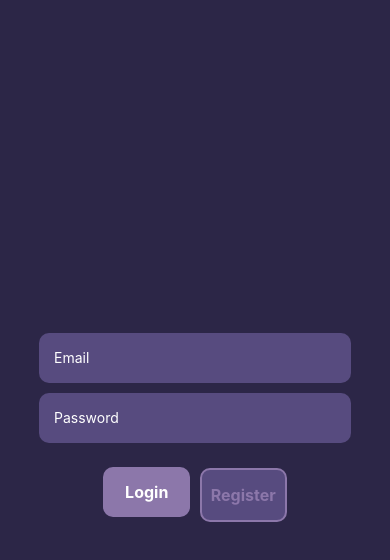
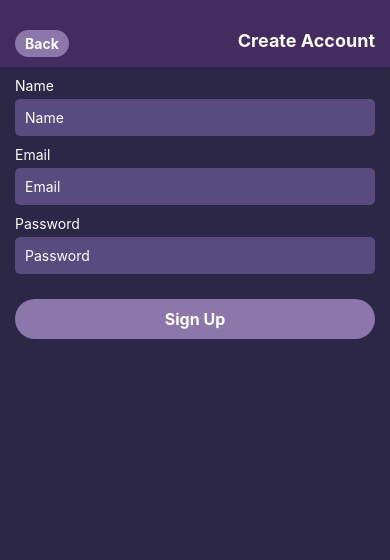
Before and after one commit to momiah/mindmai, a React Native app: screen /CreateAccount in a window 390 px wide. Before the commit this address had no page. Shown: the top 560 px of the page. Built offline with nearby package versions, Linux system fonts and the light colour scheme.

Commit message:
SignInScreen, Homepage, CreateAccount UI update

```diff
--- a/App.js
+++ b/App.js
@@ -5,6 +5,7 @@ import { StyleSheet, Text, View } from 'react-native';
 import SignInScreen from './screens/SignInScreen';
 import HomeScreen from './screens/HomeScreen';
 import ChatScreen from './screens/ChatScreen';
+import CreateAccountScreen from './screens/CreateAccountScreen';
 
 
 const Stack = createNativeStackNavigator();
@@ -12,8 +13,9 @@ const Stack = createNativeStackNavigator();
 const App = () => {
   return (
     <NavigationContainer>
-      <Stack.Navigator >
+      <Stack.Navigator initialRouteName='SignIn' >
         <Stack.Screen options={{ headerShown: false }} name="SignIn" component={SignInScreen} />
+        <Stack.Screen options={{ headerShown: false }} name="CreateAccount" component={CreateAccountScreen} />
         <Stack.Screen options={{ headerShown: false, gestureEnabled: false  }} name="Home" component={HomeScreen} />
         <Stack.Screen options={{ headerShown: false }} name="Chat" component={ChatScreen} />
       </Stack.Navigator>
--- a/package.json
+++ b/package.json
@@ -27,6 +27,7 @@
     "react-native-reanimated-indicators": "^3.0.0",
     "react-native-safe-area-context": "^4.5.0",
     "react-native-screens": "~3.20.0",
+    "react-native-svg": "^13.11.0",
     "react-native-web": "^0.19.5",
     "speech": "^0.2.1",
     "update": "^0.7.4"
--- /dev/null
+++ b/screens/CreateAccountScreen.js
@@ -0,0 +1,143 @@
+import React, { useState } from "react";
+import {
+    View,
+    Text,
+    TextInput,
+    TouchableOpacity,
+    StyleSheet,
+    Alert
+} from "react-native";
+import { useNavigation } from "@react-navigation/native";
+import { getAuth, createUserWithEmailAndPassword, updateProfile } from "firebase/auth";
+import { SafeAreaView } from "react-native-safe-area-context";
+
+const CreateAccountScreen = () => {
+    const [name, setName] = useState("");
+    const [email, setEmail] = useState("");
+    const [password, setPassword] = useState("");
+
+    const navigation = useNavigation();
+
+    const handleSignUp = async () => {
+        const auth = getAuth();
+        try {
+            const userCredential = await createUserWithEmailAndPassword(auth, email, password);
+            const user = userCredential.user;
+            await updateProfile(user, {
+                displayName: name,
+            });
+            Alert.alert('Account Created!')
+            // Navigate to the next screen or show a success message
+        } catch (error) {
+            console.error("Error creating user:", error);
+            Alert.alert(error)
+            // Handle the error, e.g., show an error message to the user
+        }
+    };
+
+    return (
+        <View style={styles.container}>
+            <SafeAreaView  style={styles.headingContainer} >
+            <TouchableOpacity onPress={() => navigation.goBack()} style={styles.backButton}>
+                <Text style={styles.backButtonText}>Back</Text>
+            </TouchableOpacity>
+            <Text style={styles.heading}>Create Account</Text>
+            </SafeAreaView>
+
+
+            <View style={styles.inputContainer}>
+                <Text style={styles.label}>Name</Text>
+                <TextInput
+                    style={styles.input}
+                    placeholder="Name"
+                    value={name}
+                    onChangeText={setName}
+                />
+                <Text style={styles.label}>Email</Text>
+                <TextInput
+                    style={styles.input}
+                    placeholder="Email"
+                    value={email}
+                    onChangeText={setEmail}
+                />
+                <Text style={styles.label}>Password</Text>
+                <TextInput
+                    style={styles.input}
+                    placeholder="Password"
+                    value={password}
+                    onChangeText={setPassword}
+                    secureTextEntry={true}
+                />
+            </View>
+
+            <TouchableOpacity onPress={handleSignUp} style={styles.signUpButton}>
+                <Text style={styles.signUpButtonText}>Sign Up</Text>
+            </TouchableOpacity>
+        </View>
+    );
+};
+
+const styles = StyleSheet.create({
+    container: {
+        flex: 1,
+        backgroundColor: '#2C2647',
+
+    },
+    heading: {
+        fontSize: 18,
+        fontWeight: 'bold',
+        flexDirection: 'row',
+        color: '#FFFFFF',
+    },
+    headingContainer: {
+        flexDirection: 'row',
+        marginBottom: 10,
+        backgroundColor: '#442C60',
+        padding: 10,
+        paddingTop: 30,
+        paddingHorizontal: 15,
+        justifyContent: 'space-between'
+    },
+    input: {
+        backgroundColor: '#574B7F',
+        color: '#FFFFFF',
+        padding: 10,
+        borderRadius: 5,
+        marginBottom: 10,
+    },
+    inputContainer: {
+        paddingHorizontal: 15
+    },
+    signUpButton: {
+        backgroundColor: '#8C77AA',
+        borderRadius: 20,
+        padding: 10,
+        alignItems: 'center',
+        marginTop: 15,
+        marginHorizontal: 15
+    },
+    signUpButtonText: {
+        color: 'white',
+        fontSize: 16,
+        fontWeight: 'bold',
+    },
+    label: {
+        color: '#FFFFFF',
+        fontSize: 14,
+        marginBottom: 5,
+    },
+    backButton: {
+        backgroundColor: '#8C77AA',
+        borderRadius: 20,
+        padding: 5,
+        paddingHorizontal: 10,
+        alignItems: 'center',
+    },
+    backButtonText: {
+        color: 'white',
+        fontSize: 14,
+        fontWeight: 'bold',
+    },
+});
+
+export default CreateAccountScreen;
--- a/screens/HomeScreen.js
+++ b/screens/HomeScreen.js
@@ -1,15 +1,20 @@
 import React, { useState, useEffect, useCallback } from 'react';
-import { View, Text, TouchableOpacity, FlatList, Alert, StyleSheet } from 'react-native';
+import { View, Text, TouchableOpacity, FlatList, Alert, StyleSheet, StatusBar } from 'react-native';
 import { signOut, getAuth } from 'firebase/auth';
 import { FIREBASE_APP } from '../services/firebase.config';
 import { useNavigation, useFocusEffect } from '@react-navigation/native';
 import { SafeAreaView } from 'react-native-safe-area-context';
 import Icon from 'react-native-vector-icons/MaterialCommunityIcons';
-import { collection, getFirestore, query, getDocs, orderBy, doc, setDoc, onSnapshot} from 'firebase/firestore';
+import { collection, getFirestore, query, getDocs, orderBy, doc, setDoc, onSnapshot } from 'firebase/firestore';
 
 const HomeScreen = () => {
   const [chats, setChats] = useState([]);
   const auth = getAuth(FIREBASE_APP);
+  const user = auth.currentUser;
+  const userName = user.displayName;
+
+  console.log(userName)
+
   const navigation = useNavigation();
   const db = getFirestore(FIREBASE_APP);
 
@@ -86,23 +91,31 @@ const HomeScreen = () => {
 
 
   return (
-    <SafeAreaView style={styles.container}>
-      <View style={styles.header}>
-        <Text style={styles.heading}>Chats</Text>
-        <TouchableOpacity onPress={handleNewChat} style={styles.newChatButton}>
-          <Icon name="chat-plus-outline" size={25} color="#FFFFFF" />
-        </TouchableOpacity>
-      </View>
+    <View style={styles.container}>
+      <SafeAreaView style={styles.headerContainer}>
+
+        <View style={styles.header}>
+          <Text style={styles.heading}>Hi {userName}</Text>
+          <View style={{ flexDirection: 'row', justifyContent: 'space-between'}}>
+            <TouchableOpacity onPress={handleNewChat} style={styles.newChatButton}>
+              <Icon margin={5} name="chat-plus-outline" size={25} color="#FFFFFF" />
+            </TouchableOpacity>
+            <TouchableOpacity onPress={handleSignOut} >
+              <Icon margin={5}  name="logout" size={25} color="#FFFFFF" />
+            </TouchableOpacity>
+          </View>
+        </View>
+
+      </SafeAreaView>
       <FlatList
         data={chats}
         renderItem={renderChatItem}
         keyExtractor={(item) => item.id}
         initialNumToRender={100}
+        style={{ marginHorizontal: 5 }}
       />
-      <TouchableOpacity onPress={handleSignOut} style={styles.signOutButton}>
-        <Text style={styles.signOutButtonText}>Sign Out</Text>
-      </TouchableOpacity>
-    </SafeAreaView>
+
+    </View>
   );
 };
 
@@ -110,16 +123,15 @@ const styles = StyleSheet.create({
   container: {
     flex: 1,
     backgroundColor: '#2C2647',
-    padding: 10,
+  },
+  headerContainer: {
+    backgroundColor: '#442C60',
   },
   header: {
     flexDirection: 'row',
     justifyContent: 'space-between',
     alignItems: 'center',
-    backgroundColor: '#442C60',
     padding: 10,
-    paddingTop: 30,
-    marginHorizontal: -10,
   },
   heading: {
     fontSize: 18,
@@ -144,7 +156,7 @@ const styles = StyleSheet.create({
     borderRadius: 20,
     padding: 10,
     alignItems: 'center',
-    marginTop: 20,
+    margin: 20
   },
   signOutButtonText: {
     color: 'white',
--- a/screens/SignInScreen.js
+++ b/screens/SignInScreen.js
@@ -1,30 +1,17 @@
-import { useNavigation } from '@react-navigation/core'
-import React, { useEffect, useState } from 'react'
-import { ActivityIndicator, KeyboardAvoidingView, StyleSheet, Text, TextInput, TouchableOpacity, View } from 'react-native'
-import { FIREBASE_AUTH } from '../services/firebase.config'
-import { signInWithEmailAndPassword, createUserWithEmailAndPassword } from 'firebase/auth'
+import { useNavigation } from '@react-navigation/core';
+import React, { useEffect, useState } from 'react';
+import { ActivityIndicator, KeyboardAvoidingView, StyleSheet, Text, TextInput, TouchableOpacity, View } from 'react-native';
+import { FIREBASE_AUTH } from '../services/firebase.config';
+import { signInWithEmailAndPassword, createUserWithEmailAndPassword } from 'firebase/auth';
+import Icon from 'react-native-vector-icons/AntDesign';
 
 const SignInScreen = () => {
-  const [email, setEmail] = useState('')
-  const [password, setPassword] = useState('')
-  const [loading, setLoading] = useState(false)
-  const auth = FIREBASE_AUTH
+  const [email, setEmail] = useState('');
+  const [password, setPassword] = useState('');
+  const [loading, setLoading] = useState(false);
+  const auth = FIREBASE_AUTH;
 
-  const navigation = useNavigation()
-
-  const handleSignUp = async () => {
-    setLoading(true)
-    try{
-      const response = await createUserWithEmailAndPassword(auth, email, password)
-      console.log(response)
-      alert('User account created & signed in!')
-    } catch (error) {
-      console.log(error)
-      alert(error.message + ' Please try again.')
-    } finally {
-      setLoading(false)
-    }
-  }
+  const navigation = useNavigation();
 
   const handleSignIn = async () => {
     setLoading(true);
@@ -45,12 +32,20 @@ const SignInScreen = () => {
     }
   };
 
+  const handleRegister = () => {
+    navigation.navigate('CreateAccount');
+  };
 
   return (
     <KeyboardAvoidingView
-      style={styles.container}
+      style={styles.mainContainer}
       behavior="padding"
     >
+      <Icon margin={50} name="aliwangwang-o1" size={55} color="#FFFFFF" />
+
+      <View style={styles.container}>
+
+
         <View style={styles.inputContainer}>
           <TextInput
             placeholder="Email"
@@ -75,22 +70,29 @@ const SignInScreen = () => {
             <Text style={styles.buttonText}>Login</Text>
           </TouchableOpacity>
           <TouchableOpacity
-          onPress={handleSignUp}
+            onPress={handleRegister}
             style={[styles.button, styles.buttonOutline]}
           >
             <Text style={styles.buttonOutlineText}>Register</Text>
           </TouchableOpacity>
         </View>
+      </View>
     </KeyboardAvoidingView>
-  )
-}
+  );
+};
 
 const styles = StyleSheet.create({
-  container: {
+  mainContainer: {
     flex: 1,
     justifyContent: 'center',
     alignItems: 'center',
     backgroundColor: '#2C2647',
+  },
+  container: {
+width: '100%',
+    justifyContent: 'center',
+    alignItems: 'center',
+    paddingBottom: 60
   },
   inputContainer: {
     width: '80%',
@@ -118,10 +120,13 @@ const styles = StyleSheet.create({
     padding: 15,
     borderRadius: 10,
     alignItems: 'center',
+    borderColor: '#574B7F',
+    borderWidth: 2,
+
   },
   buttonOutline: {
     backgroundColor: '#574B7F',
-    marginTop: 5,
+
     borderColor: '#8C77AA',
     borderWidth: 2,
   },
@@ -131,10 +136,10 @@ const styles = StyleSheet.create({
     fontSize: 16,
   },
   buttonOutlineText: {
-    color: '#8C77AA',
+    color: 'white',
     fontWeight: '700',
     fontSize: 16,
   },
-})
+});
 
 export default SignInScreen;
```
Also changed, not shown: 1 other file (tests, documents, lock files or other folders). Lines whose indentation alone changed are shown as unchanged.
